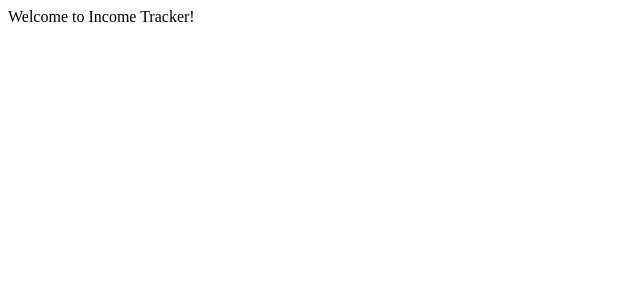
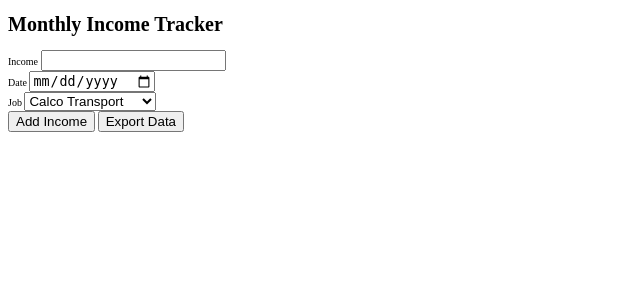
Before and after one commit to sienchoon/coding-challenge-practice, a Flask app: page / in a window 1280 px wide. Shown: the top 300 px of the page, without its empty margins (0-640 px from the left). Run offline with Flask 3, Linux system fonts and the light colour scheme.

Commit message:
income tracker project

```diff
--- a/Projects/Income_Project/app.py
+++ b/Projects/Income_Project/app.py
@@ -1,10 +1,20 @@
-from flask import Flask
+from flask import Flask, render_template
+from flask_sqlalchemy import SQLAlchemy
 
 app = Flask(__name__)
+app.config['SQLALCHEMY_DATABASE_URI'] = 'sqlite:///site.db'
+db = SQLAlchemy(app)
+
+class Income(db.Model):
+    id = db.Column(db.Integer, primary_key=True)
+    job_name = db.Column(db.String(255), nullable=False)
+    income_amount = db.Column(db.Float, nullable=False)
 
 @app.route('/')
 def index():
-    return 'Welcome to Income Tracker!'
+    incomes = Income.query.all()
+    return render_template('index.html', incomes=incomes)
 
 if __name__ == '__main__':
+    db.create_all()
     app.run(debug=True)
--- /dev/null
+++ b/Projects/Income_Project/template/app_display.js
@@ -0,0 +1,58 @@
+//app_display.js
+
+document.addEventListener('DOMContentLoaded', function () {
+    const incomeInput = document.getElementById('income');
+    const dateInput = document.getElementById('date');
+    const jobSelect = document.getElementById('job');
+    const incomeList = document.getElementById('income-list');
+    const addButton = document.getElementById('add-income');
+    const exportButton = document.getElementById('export-data');
+
+    addButton.addEventListener('click', function () {
+        const incomeValue = parseFloat(incomeInput.value.trim());
+        const dateValue = dateInput.value.trim();
+        const jobValue = jobSelect.value.trim();
+
+        if (!incomeValue || isNaN(incomeValue) || !dateValue || !jobValue) {
+            alert('Invalid value. Please enter a valid income and fill in all fields.');
+            return;
+        }
+
+        const listItem = document.createElement('li');
+        listItem.textContent = `Income: $${incomeValue.toFixed(2)}, Date: ${dateValue}, Job: ${jobValue}`;
+        incomeList.appendChild(listItem);
+
+        incomeInput.value = '';
+        dateInput.value = '';
+        jobSelect.value = '';
+    });
+
+exportButton.addEventListener('click', function () {
+    // Create a string with the content and indices
+    let content = '';
+    const items = incomeList.children;
+
+    for (let i = 0; i < items.length; i++) {
+        content += `${i + 1}. ${items[i].textContent}\n`;
+    }
+    // Create a Blob with the content
+    const blob = new Blob([content], { type: 'text/plain' });
+
+    // Create a link element
+    const link = document.createElement('a');
+    link.href = URL.createObjectURL(blob);
+
+    // Set the filename for the download
+    link.download = 'income_data.txt';
+
+    // Append the link to the document
+    document.body.appendChild(link);
+
+    // Trigger a click on the link to start the download
+    link.click();
+
+    // Remove the link from the document
+    document.body.removeChild(link);
+
+    });
+});
--- a/Projects/Income_Project/template/index.html
+++ b/Projects/Income_Project/template/index.html
@@ -12,15 +12,38 @@
         <h1>Monthly Income Tracker</h1>
         <div class="wrapper">
             <div class="input-box">
-                <label for="income">Monthly Income</label>
+                <label for="income">Income</label>
                 <input type="number" id="income">
             </div>
             <div class="input-box">
                 <label for="date">Date</label>
                 <input type="date" id="date">
             </div>
+           <!-- <div class="input-box">
+                <label for="job">Job</label>
+                <input type="text" id="job">
+            </div> -->
             <div class="input-box">
                 <label for="job">Job</label>
-                <input type="text" id="job">
+                <!-- Use a select element for the dropdown -->
+                <select id="job">
+                    <option value="Calco Transport">Calco Transport</option>
+                    <option value="Ferguson Plarre">Ferguson Plarre</option>
+                    <option value="Hunky Dory">Hunky Dory</option>
+                    <option value="Vogue Ballroom">Vogue Ballroom</option>
+                    <option value="Yarra Valley Water">Yarra Valley Water</option>
+                    <!-- Add more options as needed -->
+                </select>
             </div>
+
             <button id="add-income">Add Income</button>
+            <button id="export-data">Export Data</button
+        </div>
+        <!-- Add an id to the ul element -->
+        <ol id="income-list"></ol>
+
+            <script src="app_display.js"></script>
+
+    </div>
+</body>
+</html>
```
